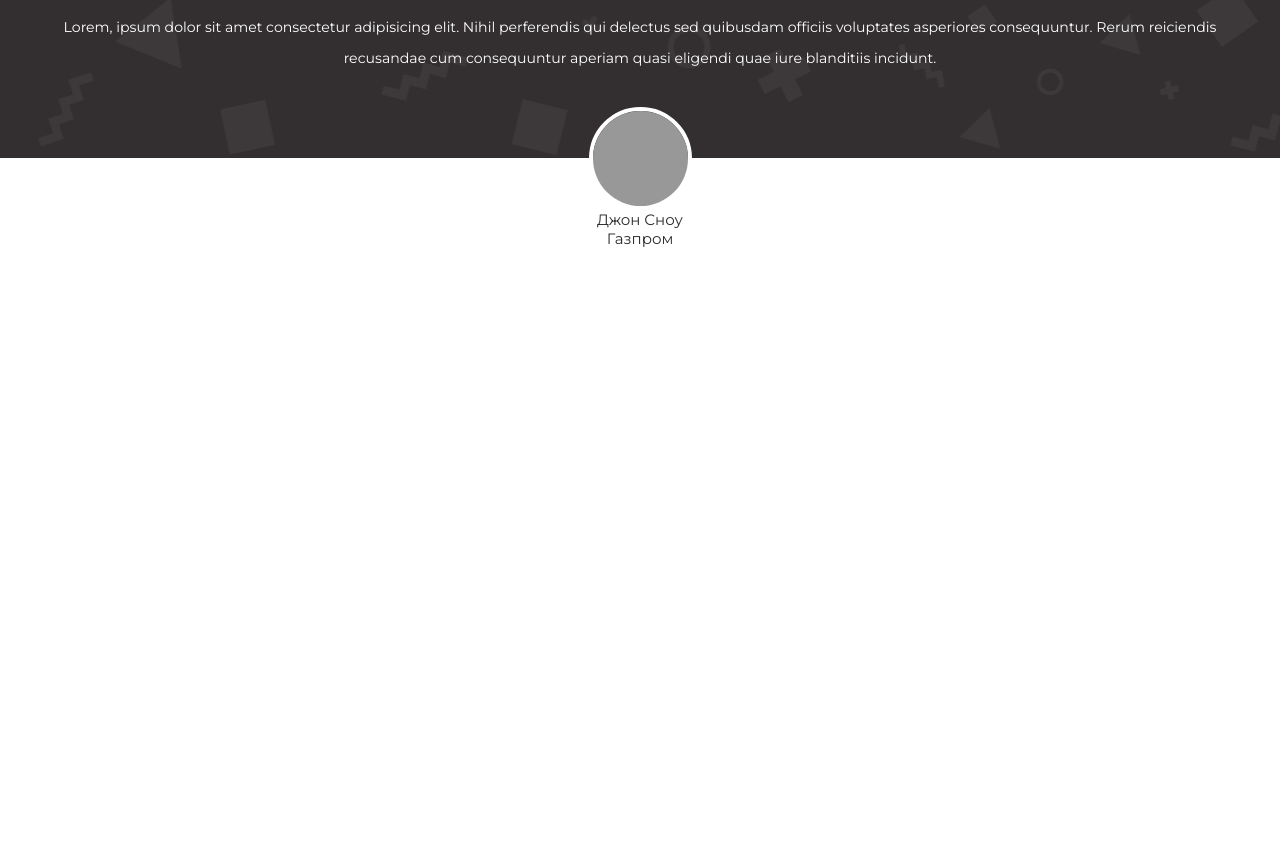
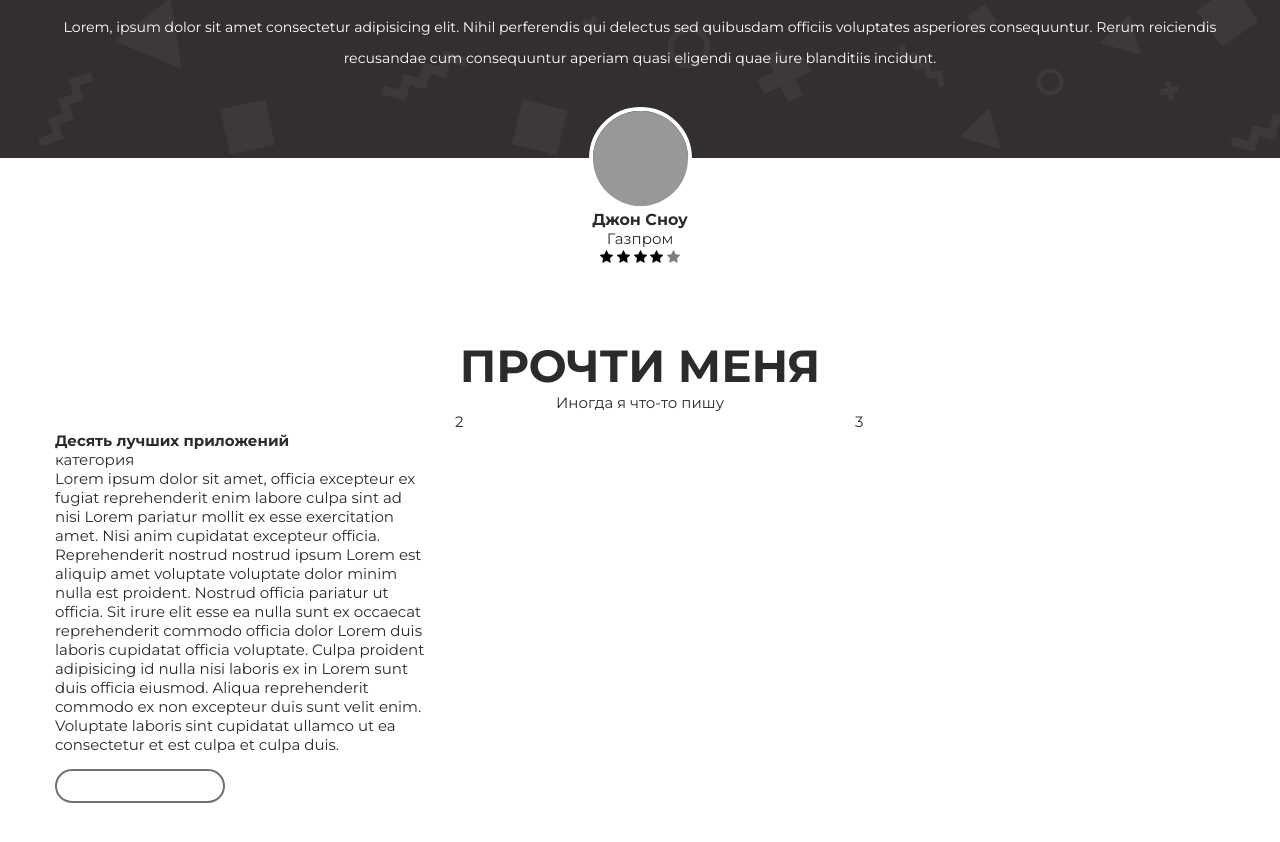
Before and after one commit to Fteush/less, a plain HTML site: page index.html in a window 1280 px wide. Shown: the part 2533-3375 px from the top of the page. Before the commit the page ends 2781 px from the top, so only its background shows below. Drawn offline with Linux system fonts and the light colour scheme.

Commit message:
17_09_2021

```diff
--- /dev/null
+++ b/css/blocks/articles.less
@@ -0,0 +1,11 @@
+// main: ../style.less
+.articles {
+    display: flex;
+    flex-wrap: wrap;
+    margin: 0 -1rem;
+}
+
+.articles__col {
+    width: 33.33333%;
+    padding: 0 1rem;
+}
--- /dev/null
+++ b/css/blocks/news.less
@@ -0,0 +1,14 @@
+// main: ../style.less
+.news {
+    margin-top: 12rem;
+    margin-bottom: 3rem;
+}
+
+.news__header {
+    text-align: center;
+}
+.news__title {
+    font-size: 3rem;
+    text-transform: uppercase;
+    color: @black;
+}
--- a/css/blocks/reviews.less
+++ b/css/blocks/reviews.less
@@ -36,3 +36,18 @@
     border: 4px solid #FFFFFF;
 
 }
+
+.reviews__name {
+    font-size: 1.06rem;
+    font-weight: 700;
+    color: @black;
+}
+
+.reviews__star {
+    width: 13;
+    height: 13;
+
+    &--unactiv {
+        opacity: 0.5;
+    }
+}
--- a/css/style.less
+++ b/css/style.less
@@ -41,3 +41,5 @@ p {
 @import "blocks/helpers.less";
 @import "blocks/about.less";
 @import "blocks/reviews.less";
+@import "blocks/news.less";
+@import "blocks/articles.less";
--- a/index.html
+++ b/index.html
@@ -210,11 +210,54 @@
                     <div class="reviews__name">Джон Сноу</div>
                     <div class="reviews__company">Газпром</div>
                     <div class="reviews__rating"></div>
+                        <img class="reviews__star" src="../Less/img/star.svg" width="13" height="13" alt="">
+                        <img class="reviews__star" src="../Less/img/star.svg" width="13" height="13" alt="">
+                        <img class="reviews__star" src="../Less/img/star.svg" width="13" height="13" alt="">
+                        <img class="reviews__star" src="../Less/img/star.svg" width="13" height="13" alt="">
+                        <img class="reviews__star--unactiv" src="../Less/img/star.svg" width="13" height="13" alt="">
                 </div>
 
-        </div><!--reviews-->
+        </div>
     </div> <!--container-->
 
-  </div>
+      </div><!--reviews-->
+
+      <!--News-->
+    <section class="news">
+        <div class="container">
+
+            <div class="news__header">
+                <h3 class="news__title">прочти меня</h3>
+                <div class="news__text">Иногда я что-то пишу</div>
+            </div>
+
+            <div class="articles">
+                <div class="articles__col">
+                    <div class="articles__item">
+
+                        <div class="articles__header">
+                            <time class="articles__date"></time>
+                            <img class="articles__photo" src="" alt="">
+                        </div>
+
+                        <div class="articles__content">
+                            <h4 class="articles__title">Десять лучших приложений</h4>
+                            <div class="articles__cat">категория</div>
+                            <div class="articles__text">
+                                <p>Lorem ipsum dolor sit amet, officia excepteur ex fugiat reprehenderit enim labore culpa sint ad nisi Lorem pariatur mollit ex esse exercitation amet. Nisi anim cupidatat excepteur officia. Reprehenderit nostrud nostrud ipsum Lorem est aliquip amet voluptate voluptate dolor minim nulla est proident. Nostrud officia pariatur ut officia. Sit irure elit esse ea nulla sunt ex occaecat reprehenderit commodo officia dolor Lorem duis laboris cupidatat officia voluptate. Culpa proident adipisicing id nulla nisi laboris ex in Lorem sunt duis officia eiusmod. Aliqua reprehenderit commodo ex non excepteur duis sunt velit enim. Voluptate laboris sint cupidatat ullamco ut ea consectetur et est culpa et culpa duis.</p>
+                            </div>
+                        </div>
+
+                        <a class="btn  btn--sm" href="#"></a>
+
+                    </div>
+                </div>
+                <div class="articles__col">2</div>
+                <div class="articles__col">3</div>
+            </div>
+
+        </div>
+    </section>
+
 </body>
 </html>
```
Also changed, not shown: css/style.css, img/star.svg (added).
